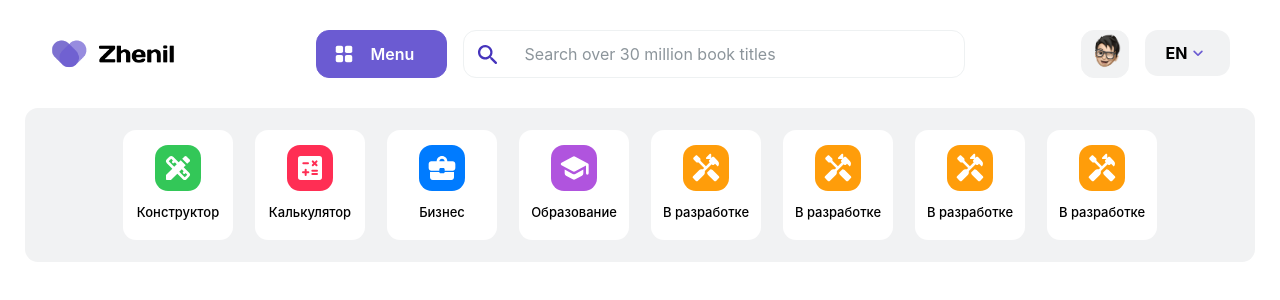
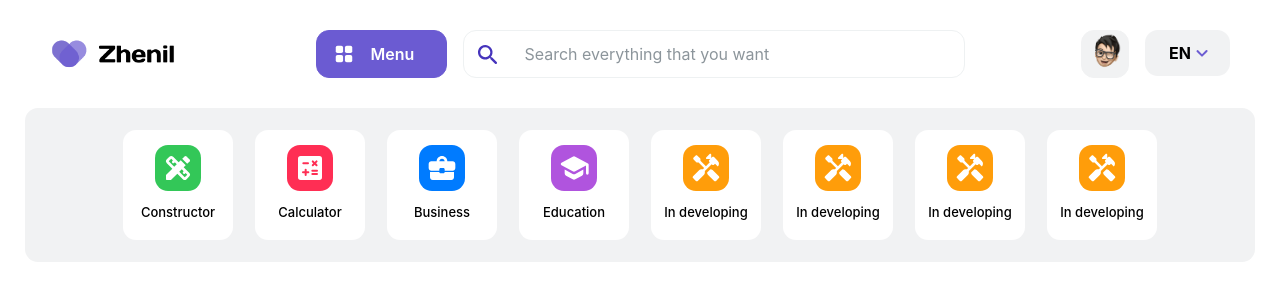
Before and after one commit to DreamerView/zhenil-next, a Next.js app: page / in a window 1280 px wide. Shown: the top 300 px of the page. Built offline with nearby package versions, Linux system fonts and the light colour scheme.

Commit message:
index language support added

```diff
--- a/next.config.js
+++ b/next.config.js
@@ -5,8 +5,8 @@ const headers = require('./headers');
 module.exports = {
   reactStrictMode: true,
   i18n: {
-    locales: ['en-US', 'ru', 'kk'],
-    defaultLocale: 'en-US',
+    locales: ['en', 'ru', 'kk'],
+    defaultLocale: 'en',
   },
   async headers() {
     return [
--- a/pages/index.js
+++ b/pages/index.js
@@ -3,8 +3,12 @@ import Image from "next/image";
 import Link from "next/link";
 import Head from "next/head";
 import styles from '../styles/index_main.module.css';
+import { useRouter } from "next/router";
+import translate from "../translate/index_translate";
 
 const Home = () => {
+  const router = useRouter();
+  const {locale} = router;
   return(
     <>
       <Head>
@@ -18,7 +22,7 @@ const Home = () => {
                 <div className={`${styles.main__menu_nav_block_image} green_background`}>
                   <Image width={32} height={32} src={`/icons/constructor.svg`} alt="icon"/>
                 </div>
-                <span className={styles.nav_header}>Конструктор</span>
+                <span className={styles.nav_header}>{translate['constructor'][locale]}</span>
               </div>
             </a>
           </Link>
@@ -28,7 +32,7 @@ const Home = () => {
                 <div className={`${styles.main__menu_nav_block_image} red_background`}>
                   <Image width={32} height={32} src={`/icons/calculate.svg`} alt="icon"/>
                 </div>
-                <span className={styles.nav_header}>Калькулятор</span>
+                <span className={styles.nav_header}>{translate['calculator'][locale]}</span>
               </div>
             </a>
           </Link>
@@ -38,7 +42,7 @@ const Home = () => {
                 <div className={`${styles.main__menu_nav_block_image} blue_background`}>
                   <Image width={32} height={32} src={`/icons/work.svg`} alt="icon"/>
                 </div>
-                <span className={styles.nav_header}>Бизнес</span>
+                <span className={styles.nav_header}>{translate['business'][locale]}</span>
               </div>
             </a>
           </Link>
@@ -48,7 +52,7 @@ const Home = () => {
                 <div className={`${styles.main__menu_nav_block_image} purple_background`}>
                   <Image width={32} height={32} src={`/icons/education.svg`} alt="icon"/>
                 </div>
-                <span className={styles.nav_header}>Образование</span>
+                <span className={styles.nav_header}>{translate['education'][locale]}</span>
               </div>
             </a>
           </Link>
@@ -58,7 +62,7 @@ const Home = () => {
                 <div className={`${styles.main__menu_nav_block_image} orange_background`}>
                   <Image width={32} height={32} src={`/icons/soon.svg`} alt="icon"/>
                 </div>
-                <span className={styles.nav_header}>В разработке</span>
+                <span className={styles.nav_header}>{translate['soon'][locale]}</span>
               </div>
             </a>
           </Link>
@@ -68,7 +72,7 @@ const Home = () => {
                 <div className={`${styles.main__menu_nav_block_image} orange_background`}>
                   <Image width={32} height={32} src={`/icons/soon.svg`} alt="icon"/>
                 </div>
-                <span className={styles.nav_header}>В разработке</span>
+                <span className={styles.nav_header}>{translate['soon'][locale]}</span>
               </div>
             </a>
           </Link>
@@ -78,7 +82,7 @@ const Home = () => {
                 <div className={`${styles.main__menu_nav_block_image} orange_background`}>
                   <Image width={32} height={32} src={`/icons/soon.svg`} alt="icon"/>
                 </div>
-                <span className={styles.nav_header}>В разработке</span>
+                <span className={styles.nav_header}>{translate['soon'][locale]}</span>
               </div>
             </a>
           </Link>
@@ -88,7 +92,7 @@ const Home = () => {
                 <div className={`${styles.main__menu_nav_block_image} orange_background`}>
                   <Image width={32} height={32} src={`/icons/soon.svg`} alt="icon"/>
                 </div>
-                <span className={styles.nav_header}>В разработке</span>
+                <span className={styles.nav_header}>{translate['soon'][locale]}</span>
               </div>
             </a>
           </Link>
--- a/start/confirm.js
+++ b/start/confirm.js
@@ -1,9 +1,15 @@
 /*jshint esversion: 6 */
 import { useDispatch } from "react-redux";
 import Image from "next/image";
+import { useRouter } from "next/router";
 
 const ConfirmMode = (result) => {
+    const router = useRouter();
     const send = useDispatch();
+    const ChangeLanguage = (e) => {
+        router.push(router.asPath, router.asPath, { locale: change });
+        // send({type:"SetConfirm",set:false});send({type:"SetAction",set:false});
+    };
     return(
         <>
         <div className="confirm__back">
@@ -25,14 +31,14 @@ const ConfirmMode = (result) => {
                     </div>:''}
                     {result.item.type === 'language'?
                     <div className="confirm__block_action">
-                        <div>
+                        <div onClick={()=>{ChangeLanguage('kk')}}>
                             <Image width={20} height={15} src="/language_img/kz.webp"/><span className="confirm__block_action_row">Қазақша</span>
                         </div>
-                        <div>
+                        <div onClick={()=>{ChangeLanguage('ru')}}>
                             <Image width={20} height={15} src="/language_img/ru.webp"/><span className="confirm__block_action_row">Русский</span>
                         </div>
-                        <div>
-                        <Image width={20} height={15} src="/language_img/gb.webp"/><span className="confirm__block_action_row">English</span>
+                        <div onClick={()=>{ChangeLanguage('en-US')}}>
+                            <Image width={20} height={15} src="/language_img/gb.webp"/><span className="confirm__block_action_row">English</span>
                         </div>
                     </div>:''}
                 </div>
--- a/start/header.js
+++ b/start/header.js
@@ -4,16 +4,19 @@ import { useMediaQuery } from 'react-responsive';
 import Link from 'next/link';
 import Image from 'next/image';
 import useConfirm from '../pages/conf';
+import { useRouter } from 'next/router';
+import translate from "../translate/header_translate"
 
 const Header = () => {
   const [confirm,setConfirm] = useState(null);
+  const router = useRouter();
+  const {locale} = router;
   const [con,setCon] = useState(false);
   const [conf] = useConfirm(confirm);
   const [result,setResult] = useState("");
   const checkMode = useMediaQuery({query:'(prefers-color-scheme: dark)'});
-  const SetLanguage = () => {
-    setConfirm({type:"language",name:"Выбор языка",content:`Выберите пожалуйста ваш язык`});
-    // setCon(res);
+  const SetLanguage = (e) => {
+    router.push(router.asPath, router.asPath, { locale: e.target.value });
   }
   useEffect(()=>{
         return checkMode===true?setResult("-night"):setResult("");
@@ -33,21 +36,24 @@ const Header = () => {
       <div className="header__action_image">
         <Image width={46} height={46} className="header__action_avatar" src="/img/3600ABB7-7824-467A-BB26-6E86CDD1EC91.webp" alt="avatar" placeholder="blur" blurDataURL="/img/3600ABB7-7824-467A-BB26-6E86CDD1EC91.webp" />
       </div>
-      <div className="header__action_block" onClick={()=>{SetLanguage()}}>
-        <span className="header__action_block_text">EN</span>
+      <select onChange={e=>SetLanguage(e)} defaultValue={locale} className="header__action_block">
+        {/* <span className="header__action_block_text">EN</span>
         <div className="header__search_menu_pic">
           <Image width={22} height={22} className="header__search_menu_img" src={"/img/top"+result+".svg"} alt="icon" />
-        </div>
-      </div>
+        </div> */}
+        <option value="kk">KZ</option>
+        <option value="ru">RU</option>
+        <option value="en">EN</option>
+      </select>
     </div>
     <div className="header__search">
-      <input placeholder="Search over 30 million book titles" className="header__search_input" type="text" />
+      <input placeholder={translate['search'][locale]} className="header__search_input" type="text" />
 
       <div className="header__search_menu">
         <div className="header__search_menu_pic" id="search_menu">
           <Image width={22} height={22} className="header__search_menu_img" src={"/img/menu"+result+".svg"} alt="icon" />
         </div>
-        <span className="header__search_menu_text">Menu</span>
+        <span className="header__search_menu_text">{translate['menu'][locale]}</span>
       </div>
     </div>
   </header>
--- a/styles/globals.css
+++ b/styles/globals.css
@@ -686,16 +686,19 @@ img.header__action_avatar {
   border-radius: 13px;
   object-fit: cover;
 }
-div.header__action_block {
+select.header__action_block {
   width:85px;
   height:46px;
-  background-color: var(--block-color);
+  background: url(/img/top.svg) no-repeat 75% 50% var(--block-color);
   margin-left:16px;
   border-radius: 13px;
   display: flex;
   justify-content: center;
   align-items: center;
   cursor: pointer;
+  font-weight: 700;
+  font-size:16px;
+  padding-left:24px;
 }
 span.header__action_block_text {
   font-weight: 700;
--- /dev/null
+++ b/translate/header_translate.js
@@ -0,0 +1,12 @@
+export default {
+    search: {
+        kk: "Қалағанның бәрін іздеңіз",
+        ru: "Ищите все, что вам нужно",
+        en: "Search everything that you want"
+    },
+    menu: {
+        kk: "Мәзір",
+        ru: "Меню",
+        en: "Menu"
+    }
+}
--- /dev/null
+++ b/translate/index_translate.js
@@ -0,0 +1,27 @@
+export default {
+    constructor:{
+        kk:"Құрастырғыш",
+        ru:"Конструктор",
+        en:"Constructor"
+    },
+    calculator:{
+        kk:"Калькулятор",
+        ru:"Калькулятор",
+        en:"Calculator"
+    },
+    business:{
+        kk:"Бизнес",
+        ru:"Бизнес",
+        en:"Business"
+    },
+    education:{
+        kk:"Білім",
+        ru:"Образование",
+        en:"Education"
+    },
+    soon:{
+        kk:"Жасалуда",
+        ru:"В разработке",
+        en:"In developing"
+    },
+};
```
